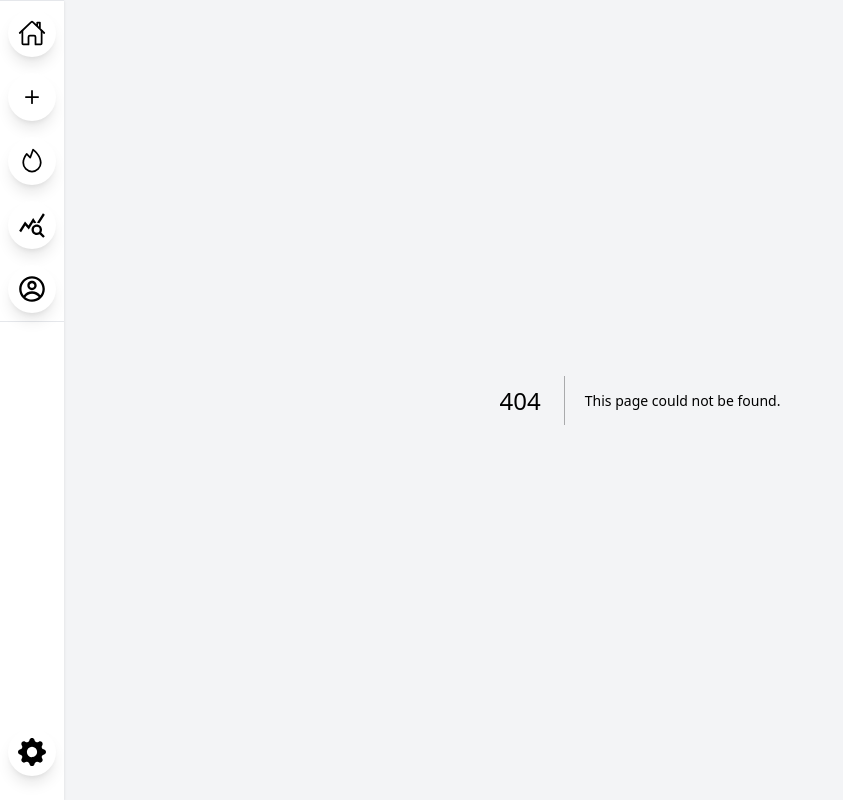
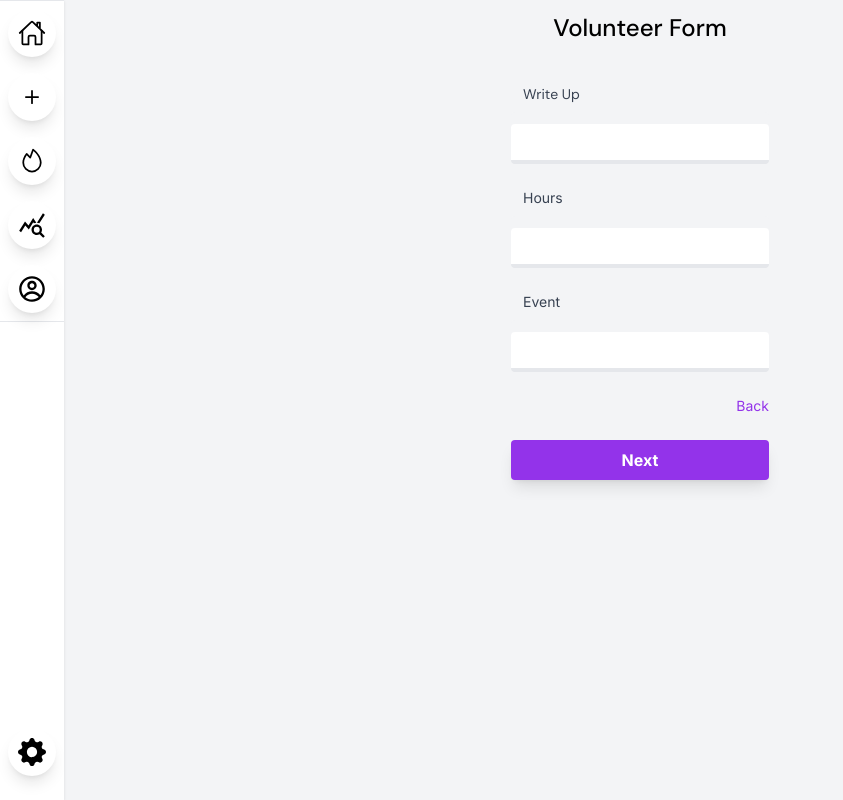
Before and after one commit to phhackforgood/impacttrack, a Next.js app: page /form in a window 1280 px wide. Before the commit this address had no page. Shown: the whole page, without its empty margins (0-843 px from the left). Built offline with nearby package versions, Linux system fonts and the light colour scheme.

Commit message:
form page

```diff
--- a/src/app/auth/login/page.tsx
+++ b/src/app/auth/login/page.tsx
@@ -38,30 +38,30 @@ function LoginPage() {
         <div className="body-bg min-h-screen pt-12 md:pt-20 pb-6 px-2 md:px-0 font-light" >
             <main className="bg-white max-w-lg mx-auto p-8 md:p-12 my-10 rounded-lg shadow-2xl">
                 <section>
-                    <h3 className="font-bold text-2xl">Welcome to VoluMeter!</h3>
-                    <p className="text-gray-600 pt-2">Sign in to your account.</p>
+                    <h3 className="font-bold font-Dmsans text-2xl">Welcome to VoluMeter!</h3>
+                    <p className="text-gray-600 font-Dmsans pt-2">Sign in to your account.</p>
                 </section>
 
                 <section className="mt-10">
                     <form className="flex flex-col" method="POST" action="#" onSubmit={onSubmit}>
                         <div className="mb-6 pt-3 rounded bg-gray-200">
-                            <label className="block text-gray-700 text-sm font-bold mb-2 ml-3" htmlFor="email">Email</label>
+                            <label className="block text-gray-700 text-sm font-Dmsans font-bold mb-2 ml-3" htmlFor="email">Email</label>
                             <input type="email" id="email" value={email} onChange={e => setEmail(e.target.value || '')} className="bg-gray-200 rounded w-full text-gray-700 focus:outline-none border-b-4 border-gray-300 focus:border-purple-600 transition duration-500 px-3 pb-3" />
                         </div>
                         <div className="mb-6 pt-3 rounded bg-gray-200">
-                            <label className="block text-gray-700 text-sm font-bold mb-2 ml-3" htmlFor="password">Password</label>
+                            <label className="block text-gray-700 text-sm font-Dmsans font-bold mb-2 ml-3" htmlFor="password">Password</label>
                             <input type="password" id="password" value={password} onChange={e => setPassword(e.target.value || '')} className="bg-gray-200 rounded w-full text-gray-700 focus:outline-none border-b-4 border-gray-300 focus:border-purple-600 transition duration-500 px-3 pb-3" />
                         </div>
                         <div className="flex justify-end">
-                            <a href="#" className="text-sm text-purple-600 hover:text-purple-700 hover:underline mb-6">Forgot your password?</a>
+                            <a href="#" className="text-sm font-Dmsans text-purple-600 hover:text-purple-700 hover:underline mb-6">Forgot your password?</a>
                         </div>
-                        <button className="bg-purple-600 hover:bg-purple-700 text-white font-bold py-2 rounded shadow-lg hover:shadow-xl transition duration-200" type="submit">Sign In</button>
+                        <button className="bg-purple-600 hover:bg-purple-700 text-white font-Dmsans font-bold py-2 rounded shadow-lg hover:shadow-xl transition duration-200" type="submit">Sign In</button>
                         {error && <p className='error'>{error}</p>}
                     </form>
                 </section>
             </main >
             <div className="max-w-lg mx-auto text-center mt-12 mb-6">
-                <p className="text-white">Dont have an account? <a href="/auth/register" className="font-bold hover:underline">Sign up</a>.</p>
+                <p className="text-white font-Dmsans">Dont have an account? <a href="/auth/register" className="font-bold hover:underline">Sign up</a>.</p>
             </div>
             <footer className="max-w-lg mx-auto flex justify-center text-white">
                 <a href="#" className="hover:underline">Contact</a>
--- /dev/null
+++ b/src/app/form/page.tsx
@@ -0,0 +1,28 @@
+export default function FormPage() {
+    return (
+        <div className="flex flex-col items-center">
+            <h1 className="text-2xl font-medium mx-auto items-center font-Dmsans mt-3" >Volunteer Form</h1>
+
+            <section className="mt-10">
+            <form className="flex flex-col" method="POST" action="#">
+                    <label className="block text-gray-700 text-sm font-normal font-Dmsans mb-2 ml-3" >Write Up</label>
+                <div className="mb-6 pt-3 rounded bg-gray-100">
+                    <input type="string" className="bg-white rounded w-full text-gray-700 border-b-4 outline-gray-300 focus:outline-gray-400 transition duration-500 px-3 pb-3"/>
+                </div>
+                    <label className="block text-gray-700 text-sm font-normal mb-2 ml-3" >Hours</label>
+                <div className="mb-6 pt-3 rounded bg-gray-100">
+                    <input type="integer" className="bg-white rounded w-full text-gray-700 border-b-4 outline-gray-300 focus:outline-gray-400 transition duration-500 px-3 pb-3"/>
+                </div>
+                    <label className="block text-gray-700 text-sm font-normal mb-2 ml-3" >Event</label>
+                <div className="mb-6 pt-3 rounded bg-gray-100">
+                    <input type="string" className="bg-white rounded w-full text-gray-700 border-b-4 outline-gray-300 focus:outline-gray-400 transition duration-500 px-3 pb-3"/>
+                </div>
+                <div className="flex justify-end">
+                    <a href="#" className="text-sm text-purple-600 hover:text-purple-700 hover:underline mb-6">Back</a>
+                </div>
+                <button className="bg-purple-600 hover:bg-purple-700 text-white font-bold py-2 rounded shadow-lg hover:shadow-xl transition duration-200" type="submit">Next</button>
+            </form>
+        </section>
+        </div>
+    )
+}
```
